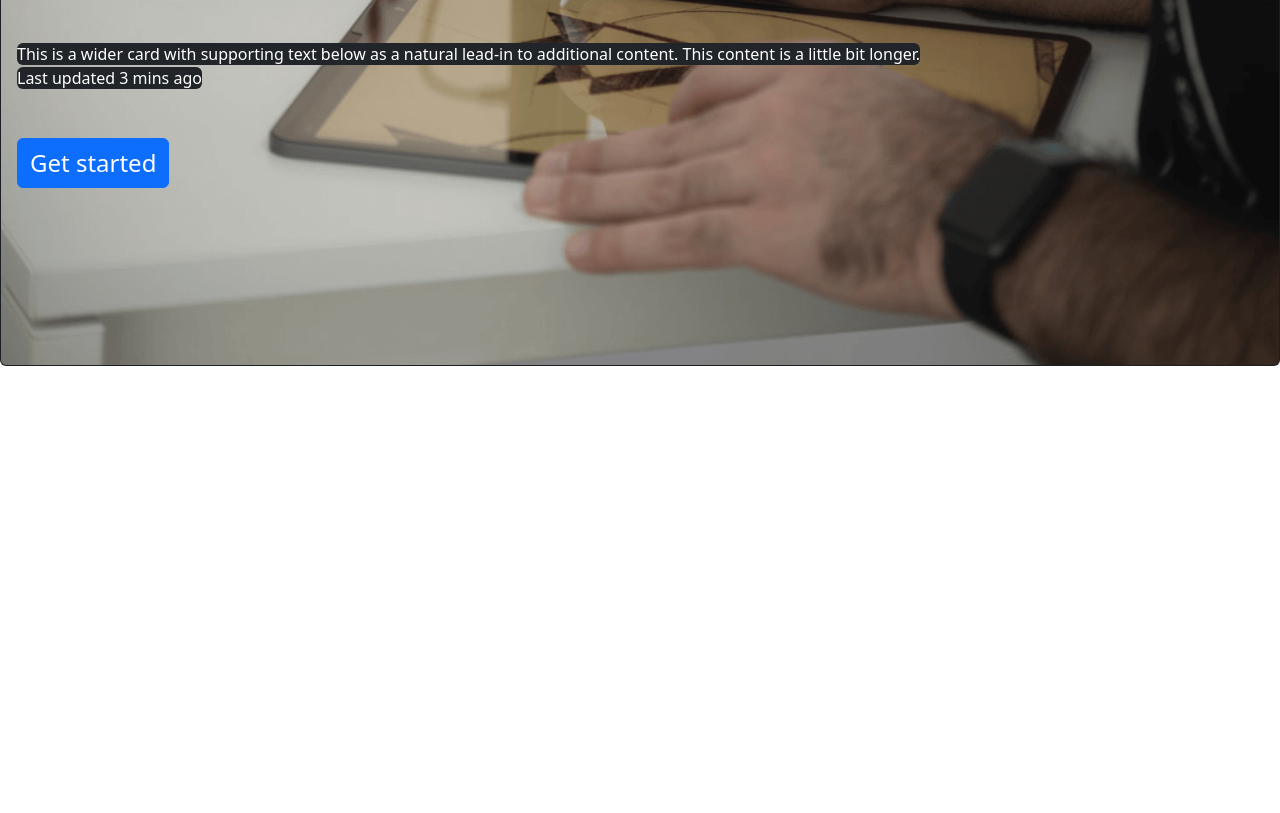
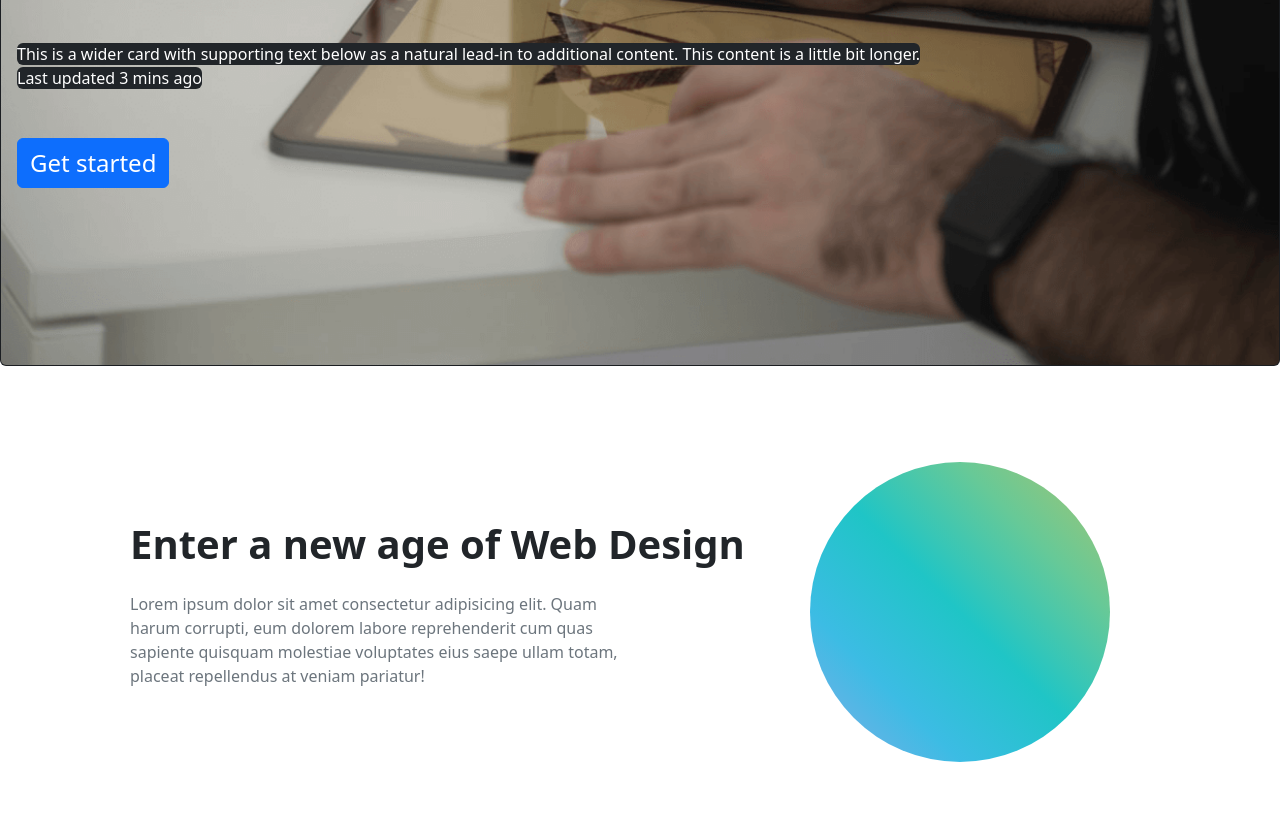
Before and after one commit to RaisulislamRimon/mobile-shop-bootstrap, a plain HTML site: page index.html in a window 1280 px wide. Shown: the part 2152-2965 px from the top of the page. Before the commit the page ends 2566 px from the top, so only its background shows below. Drawn offline with nearby package versions, Linux system fonts and the light colour scheme.

Commit message:
added perfect section

```diff
--- a/index.html
+++ b/index.html
@@ -240,6 +240,26 @@
           </div>
         </div>
       </section>
+
+      <!-- perfect section -->
+      <section class="container my-5">
+        <div class="row p-5">
+          <div class="d-flex justify-content-center align-items-center">
+            <div class="col-lg-8">
+              <h1 class="fw-bold pb-3">Enter a new age of Web Design</h1>
+              <p class="text-muted w-75">
+                Lorem ipsum dolor sit amet consectetur adipisicing elit. Quam
+                harum corrupti, eum dolorem labore reprehenderit cum quas
+                sapiente quisquam molestiae voluptates eius saepe ullam totam,
+                placeat repellendus at veniam pariatur!
+              </p>
+            </div>
+            <div class="col-lg-4">
+              <div class="right-side-custom"></div>
+            </div>
+          </div>
+        </div>
+      </section>
     </main>
 
     <script
--- a/style.css
+++ b/style.css
@@ -8,3 +8,16 @@
     #a9c46e
   );
 }
+.right-side-custom {
+  height: 300px;
+  width: 300px;
+  background: linear-gradient(
+    45deg,
+    #85ace7,
+    #3cbce4,
+    #1fc5c6,
+    #67c997,
+    #a9c46e
+  );
+  border-radius: 50%;
+}
```
